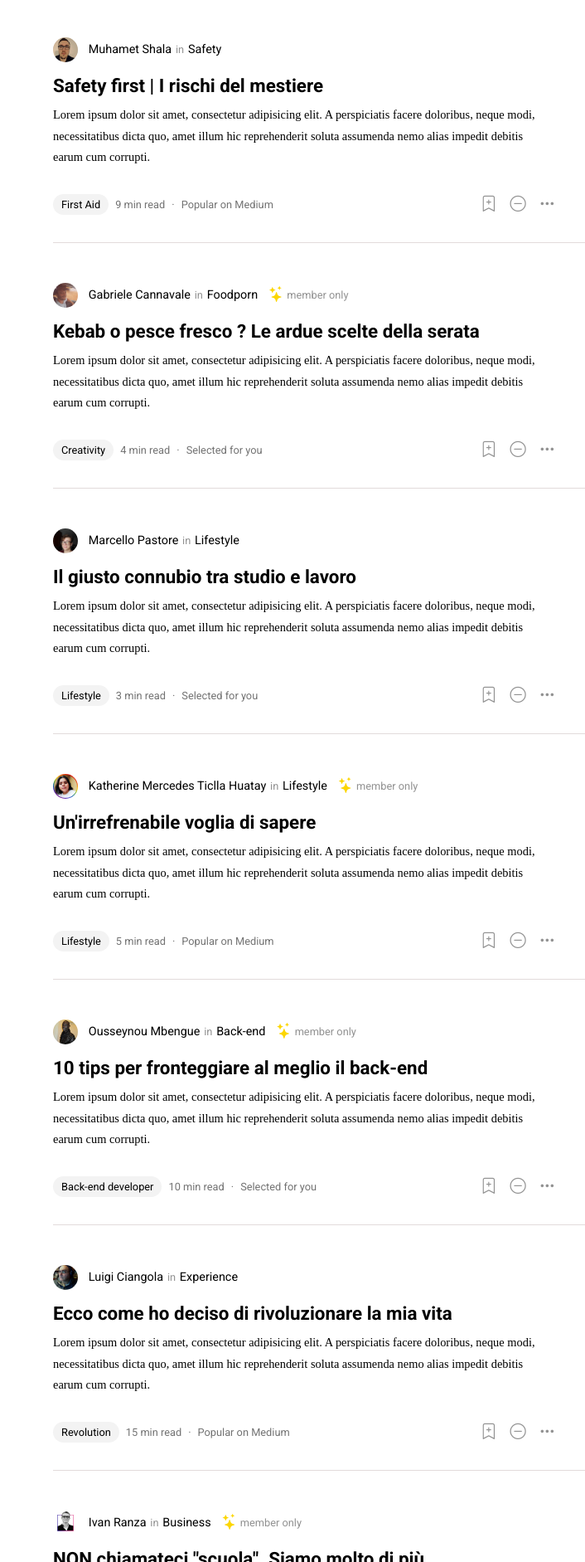
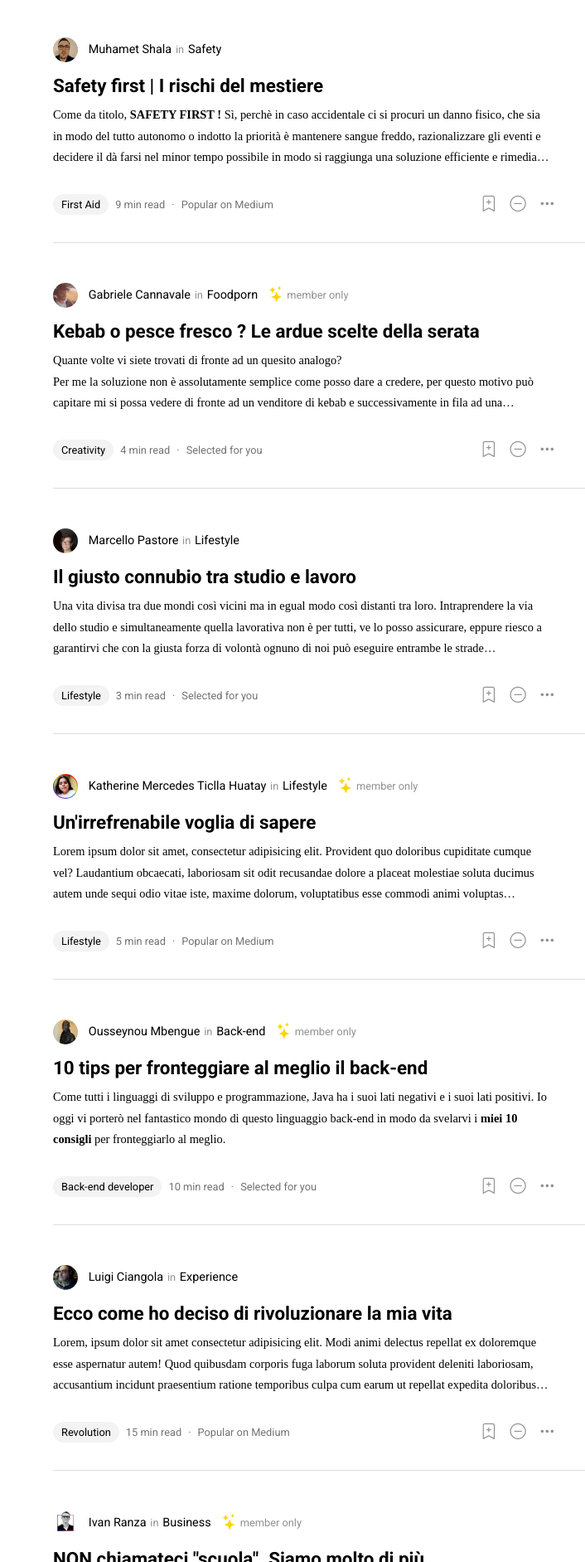
Before and after one commit to MatteoLanci/EPICODE-M1-D8, a plain HTML site: page index.html in a window 1280 px wide. Shown: the part 737-2620 px from the top of the page at 83% size, 0-706 px from the left. Drawn offline with nearby package versions, Linux system fonts and the light colour scheme.

Commit message:
TEXT EDIT ON EACH ARTICLE P

```diff
--- a/index.html
+++ b/index.html
@@ -161,10 +161,12 @@
                   Massimizzare la concentrazione durante lo sviluppo
                 </h2>
                 <p class="article-p">
-                  Lorem ipsum dolor sit amet, consectetur adipisicing elit. A
-                  perspiciatis facere doloribus, neque modi, necessitatibus
-                  dicta quo, amet illum hic reprehenderit soluta assumenda nemo
-                  alias impedit debitis earum cum corrupti.
+                  Ognuno di noi ha i propri metodi per trovare la giusta
+                  concentrazione per affrontare un impegno, portare a termine un
+                  progetto o semplicemente rilassarsi. Oggi voglio condividere
+                  con voi la mia tecnica ormai affinata negli anni per trovare
+                  un focus impeccabile. Avete mai provato a coccolarvi in un
+                  caldo cappuccio di una felpa ?
                 </p></a
               >
               <div class="article-footer">
@@ -228,10 +230,13 @@
               <a href="#" class="article-content-text">
                 <h2 class="article-h2">Safety first | I rischi del mestiere</h2>
                 <p class="article-p">
-                  Lorem ipsum dolor sit amet, consectetur adipisicing elit. A
-                  perspiciatis facere doloribus, neque modi, necessitatibus
-                  dicta quo, amet illum hic reprehenderit soluta assumenda nemo
-                  alias impedit debitis earum cum corrupti.
+                  Come da titolo, <b>SAFETY FIRST !</b> Sì, perchè in caso
+                  accidentale ci si procuri un danno fisico, che sia in modo del
+                  tutto autonomo o indotto la priorità è mantenere sangue
+                  freddo, razionalizzare gli eventi e decidere il dà farsi nel
+                  minor tempo possibile in modo si raggiunga una soluzione
+                  efficiente e rimediare quanto prima e nel modo migliore al
+                  danno in questione.
                 </p></a
               >
               <div class="article-footer">
@@ -303,10 +308,13 @@
                   Kebab o pesce fresco ? Le ardue scelte della serata
                 </h2>
                 <p class="article-p">
-                  Lorem ipsum dolor sit amet, consectetur adipisicing elit. A
-                  perspiciatis facere doloribus, neque modi, necessitatibus
-                  dicta quo, amet illum hic reprehenderit soluta assumenda nemo
-                  alias impedit debitis earum cum corrupti.
+                  Quante volte vi siete trovati di fronte ad un quesito analogo?
+                  <br />
+                  Per me la soluzione non è assolutamente semplice come posso
+                  dare a credere, per questo motivo può capitare mi si possa
+                  vedere di fronte ad un venditore di kebab e successivamente in
+                  fila ad una gustosissima pescheria nel corso della stessa
+                  giornata.
                 </p></a
               >
               <div class="article-footer">
@@ -372,10 +380,12 @@
                   Il giusto connubio tra studio e lavoro
                 </h2>
                 <p class="article-p">
-                  Lorem ipsum dolor sit amet, consectetur adipisicing elit. A
-                  perspiciatis facere doloribus, neque modi, necessitatibus
-                  dicta quo, amet illum hic reprehenderit soluta assumenda nemo
-                  alias impedit debitis earum cum corrupti.
+                  Una vita divisa tra due mondi così vicini ma in egual modo
+                  così distanti tra loro. Intraprendere la via dello studio e
+                  simultaneamente quella lavorativa non è per tutti, ve lo posso
+                  assicurare, eppure riesco a garantirvi che con la giusta forza
+                  di volontà ognuno di noi può eseguire entrambe le strade
+                  simultaneamente in modo eccelso.
                 </p></a
               >
               <div class="article-footer">
@@ -445,10 +455,13 @@
               <a href="#" class="article-content-text">
                 <h2 class="article-h2">Un'irrefrenabile voglia di sapere</h2>
                 <p class="article-p">
-                  Lorem ipsum dolor sit amet, consectetur adipisicing elit. A
-                  perspiciatis facere doloribus, neque modi, necessitatibus
-                  dicta quo, amet illum hic reprehenderit soluta assumenda nemo
-                  alias impedit debitis earum cum corrupti.
+                  Lorem ipsum dolor sit amet, consectetur adipisicing elit.
+                  Provident quo doloribus cupiditate cumque vel? Laudantium
+                  obcaecati, laboriosam sit odit recusandae dolore a placeat
+                  molestiae soluta ducimus autem unde sequi odio vitae iste,
+                  maxime dolorum, voluptatibus esse commodi animi voluptas
+                  accusantium. A illum cumque deleniti et cupiditate impedit!
+                  Vero, amet. Commodi?
                 </p></a
               >
               <div class="article-footer">
@@ -520,10 +533,11 @@
                   10 tips per fronteggiare al meglio il back-end
                 </h2>
                 <p class="article-p">
-                  Lorem ipsum dolor sit amet, consectetur adipisicing elit. A
-                  perspiciatis facere doloribus, neque modi, necessitatibus
-                  dicta quo, amet illum hic reprehenderit soluta assumenda nemo
-                  alias impedit debitis earum cum corrupti.
+                  Come tutti i linguaggi di sviluppo e programmazione, Java ha i
+                  suoi lati negativi e i suoi lati positivi. Io oggi vi porterò
+                  nel fantastico mondo di questo linguaggio back-end in modo da
+                  svelarvi i <b>miei 10 consigli</b> per fronteggiarlo al
+                  meglio.
                 </p></a
               >
               <div class="article-footer">
@@ -589,10 +603,14 @@
                   Ecco come ho deciso di rivoluzionare la mia vita
                 </h2>
                 <p class="article-p">
-                  Lorem ipsum dolor sit amet, consectetur adipisicing elit. A
-                  perspiciatis facere doloribus, neque modi, necessitatibus
-                  dicta quo, amet illum hic reprehenderit soluta assumenda nemo
-                  alias impedit debitis earum cum corrupti.
+                  Lorem, ipsum dolor sit amet consectetur adipisicing elit. Modi
+                  animi delectus repellat ex doloremque esse aspernatur autem!
+                  Quod quibusdam corporis fuga laborum soluta provident deleniti
+                  laboriosam, accusantium incidunt praesentium ratione
+                  temporibus culpa cum earum ut repellat expedita doloribus
+                  aliquid quasi labore. Neque at earum error mollitia ipsa
+                  praesentium, qui corrupti sapiente id! Illo nemo consectetur
+                  iusto quaerat nam ut dignissimos?
                 </p></a
               >
               <div class="article-footer">
```
